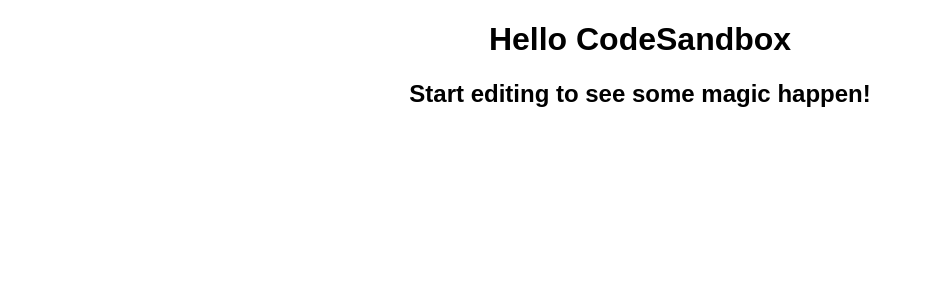
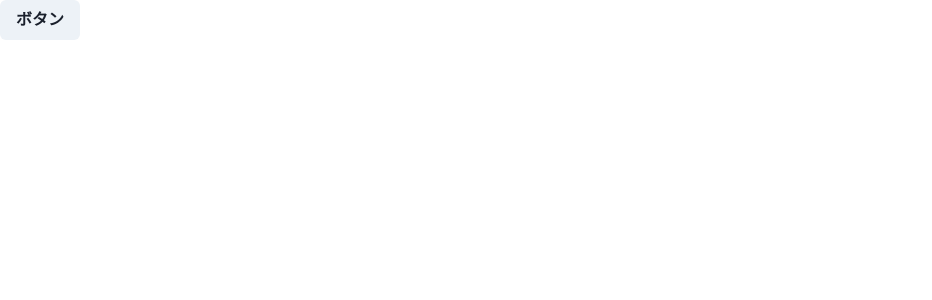
Before and after one commit to Hijikata1869/react-jak-app, a React (Create React App) app: page / in a window 1280 px wide. Shown: the top 300 px of the page, without its empty margins (0-932 px from the left). Built offline with nearby package versions, Linux system fonts and the light colour scheme.

Commit message:
ChakraUIでボタンを作成

```diff
--- a/src/App.tsx
+++ b/src/App.tsx
@@ -1,10 +1,10 @@
+import { Button, ChakraProvider } from "@chakra-ui/react";
 import "./styles.css";
 
 export default function App() {
   return (
-    <div className="App">
-      <h1>Hello CodeSandbox</h1>
-      <h2>Start editing to see some magic happen!</h2>
-    </div>
+    <ChakraProvider>
+      <Button>ボタン</Button>
+    </ChakraProvider>
   );
 }
```
